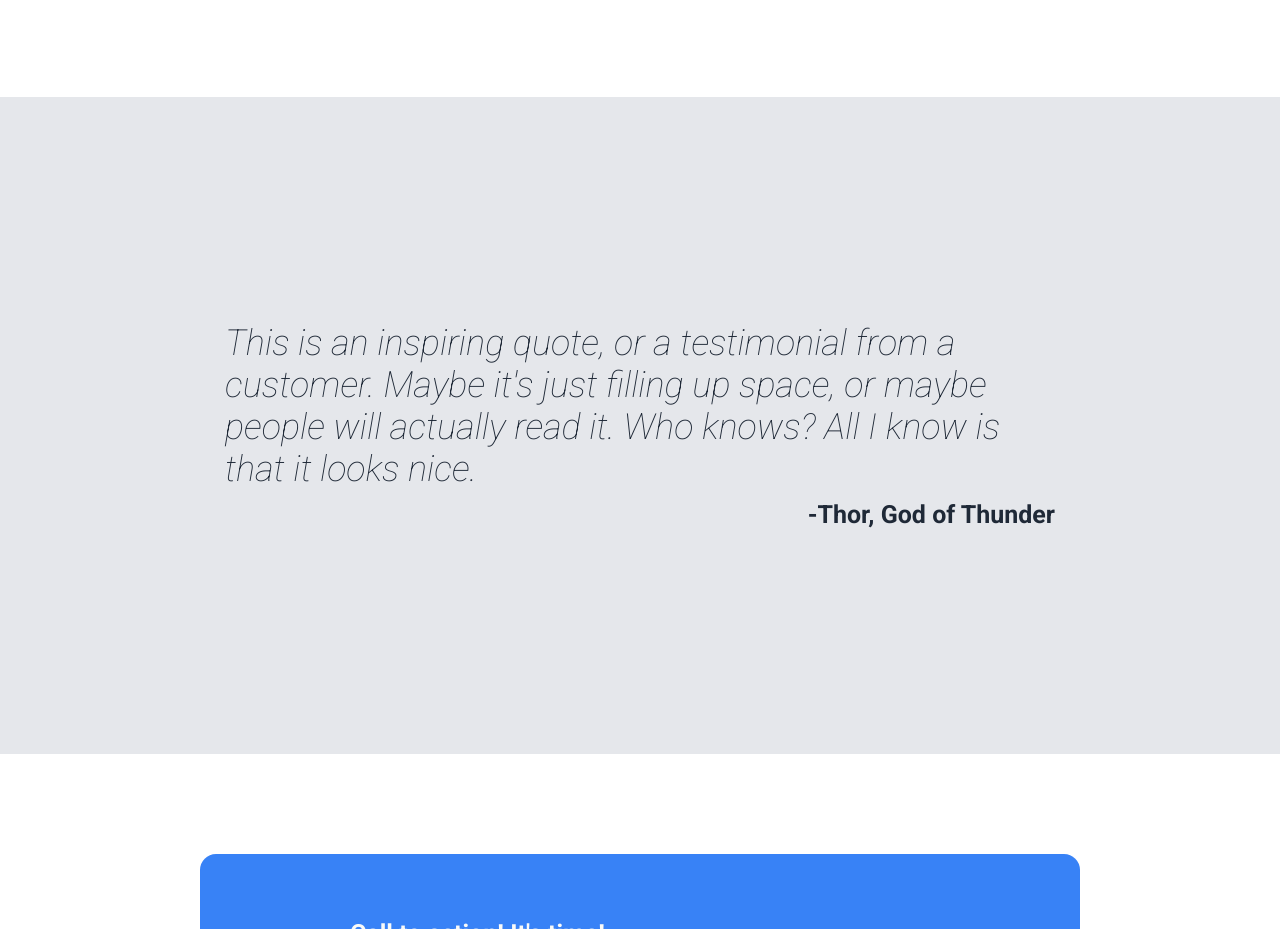
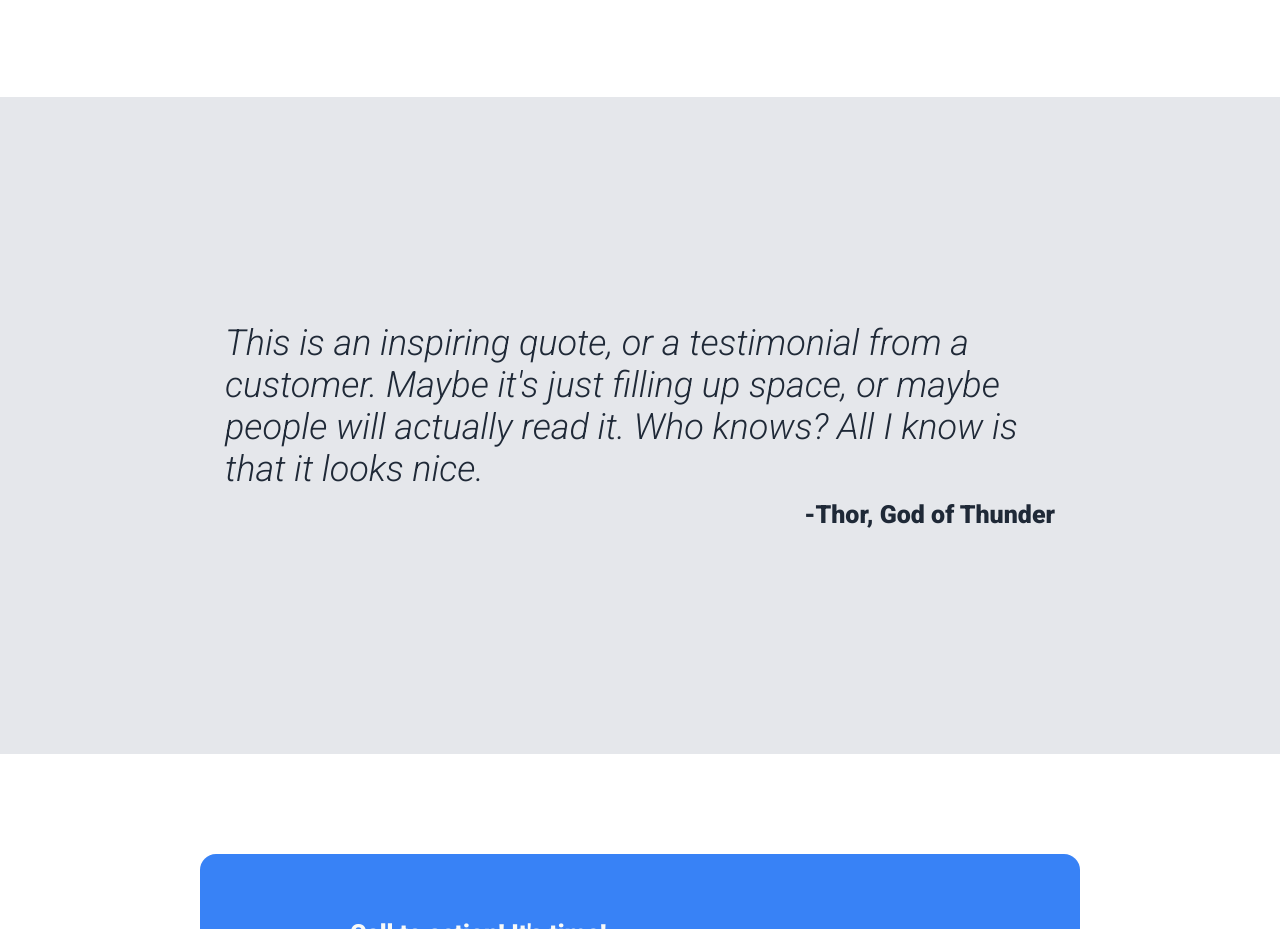
Before and after one commit to MadamMar/landing-page, a plain HTML site: page index.html in a window 1280 px wide. Shown: the part 869-1798 px from the top of the page. Drawn offline with Linux system fonts and the light colour scheme.

Commit message:
more font adjustment

```diff
--- a/index.html
+++ b/index.html
@@ -3,7 +3,7 @@
 <head>
     <meta charset="UTF-8">
     <link rel="stylesheet" href="style.css">
-    <link href="https://fonts.googleapis.com/css2?family=Roboto:ital,wght@0,100;0,400;0,700;1,100&display=swap" rel="stylesheet">
+    <link href="https://fonts.googleapis.com/css2?family=Roboto:ital,wght@0,100;0,300;0,400;0,500;0,900;1,100;1,300;1,400;1,500;1,700;1,900&display=swap" rel="stylesheet">
     <title>Landing Page</title>
 </head>
 <body>
--- a/style.css
+++ b/style.css
@@ -130,7 +130,7 @@ h1 {
     color: #1F2937;
     font-size: 36px;
     font-style: italic;
-    font-weight: lighter;
+    font-weight: 300;
 }
 
 .signature {
```
